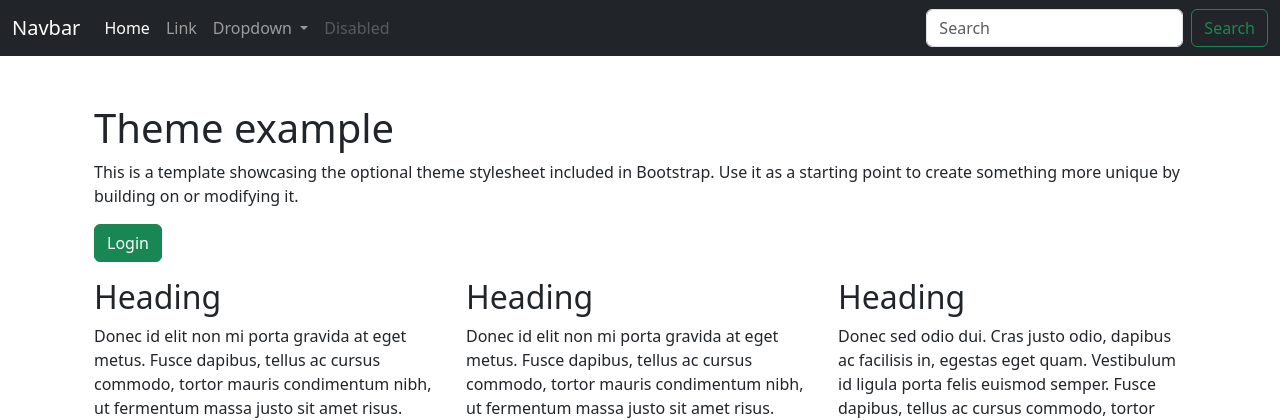
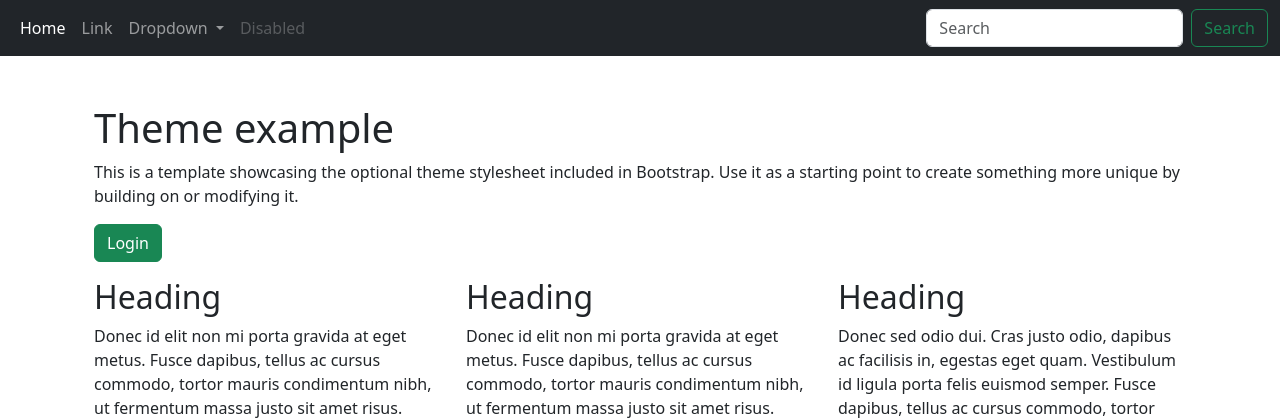
Before and after one commit to fishurways/lendlink_project, a Flask app: page / in a window 1280 px wide. Shown: the top 420 px of the page. Run offline with Flask 3, Linux system fonts and the light colour scheme; some libraries are stand-ins or nearby versions.

Commit message:
eliminate navbar anchor link in navbar

```diff
--- a/app/templates/base.html
+++ b/app/templates/base.html
@@ -19,7 +19,7 @@
         <!-- navbar -->
         <nav class="navbar navbar-expand-lg navbar-dark bg-dark">
           <div class="container-fluid">
-            <a class="navbar-brand" href="#">Navbar</a>
+            <!-- a class="navbar-brand" href="#">Navbar</a -->
             <button class="navbar-toggler" type="button" data-bs-toggle="collapse" data-bs-target="#navbarSupportedContent" aria-controls="navbarSupportedContent" aria-expanded="false" aria-label="Toggle navigation">
               <span class="navbar-toggler-icon"></span>
             </button>
```
